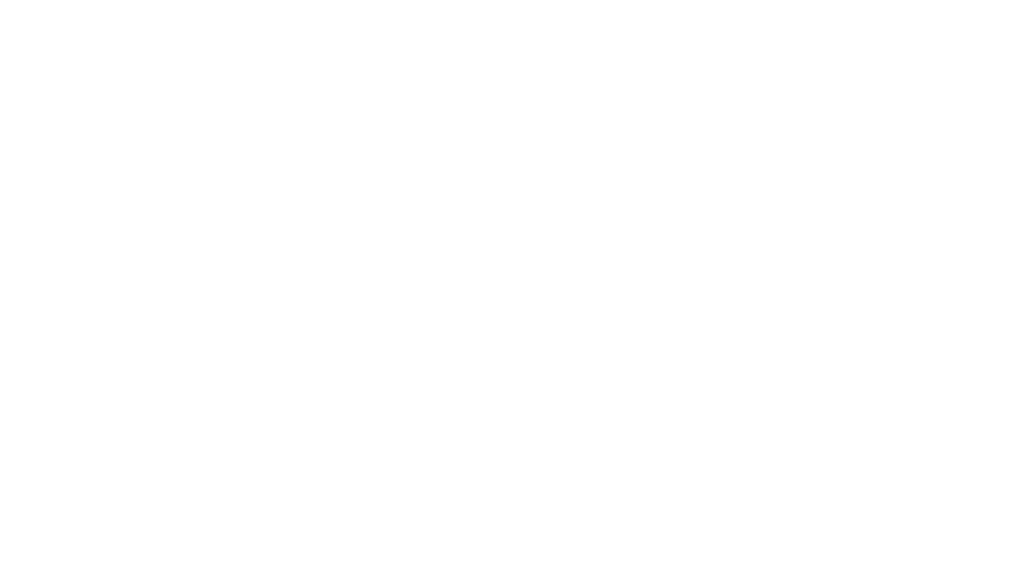
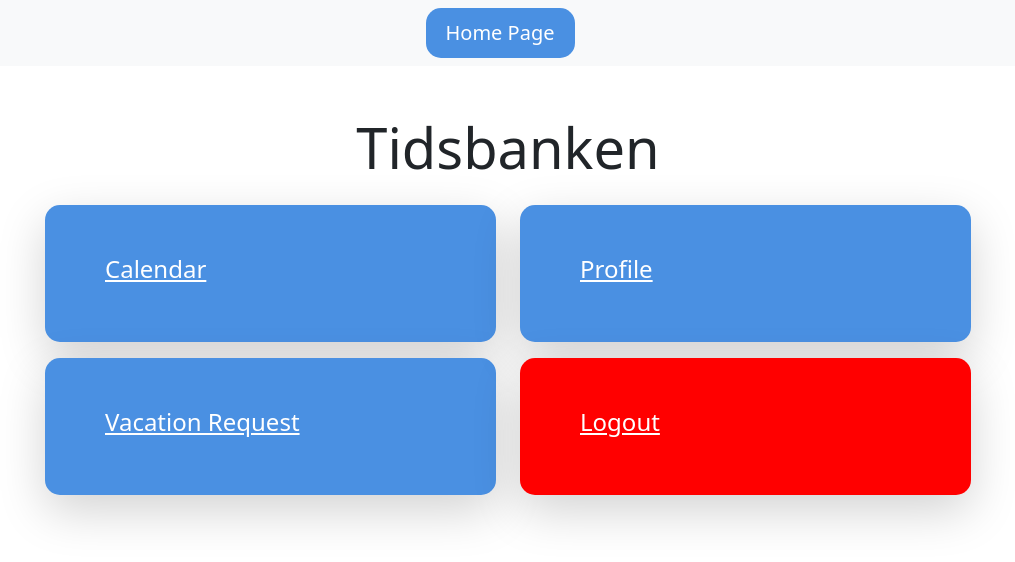
Before and after one commit to MansourHamidi94/tidsbanken-frontend, a React (Create React App) app: page / in a window 1280 px wide. Before the commit this address had no page. Shown: the top 562 px of the page, without its empty margins (132-1147 px from the left). Built offline with nearby package versions, Linux system fonts and the light colour scheme.

Commit message:
Update control panel

```diff
--- a/src/App.js
+++ b/src/App.js
@@ -12,6 +12,7 @@ function App() {
 
       <BrowserRouter>
         <Routes>
+        <Route path="/" element={<ControlPanel />} />
           <Route path="/ControlPanel" element={<ControlPanel />} />
           <Route path="/Login" element={<Login />} />
           <Route path="/SignUp" element={<SignUp />} />
```
